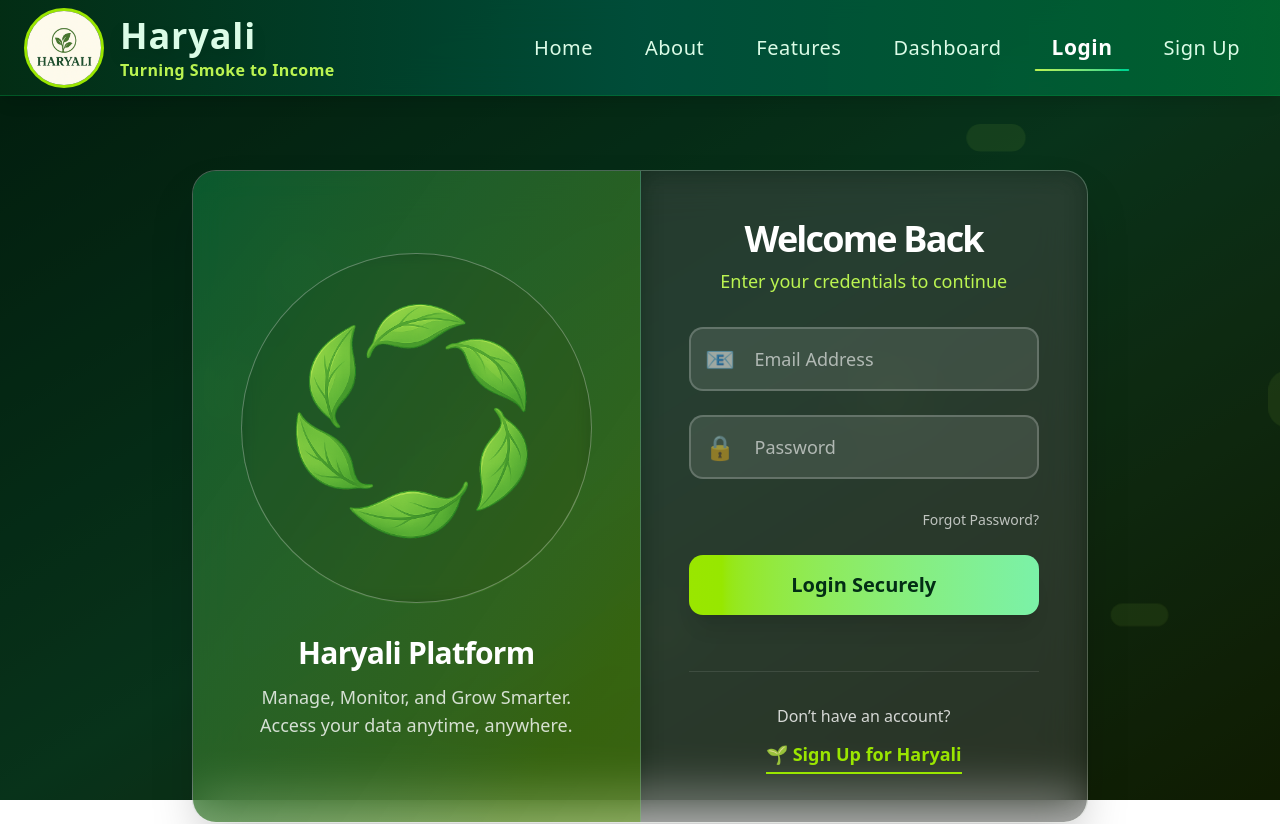
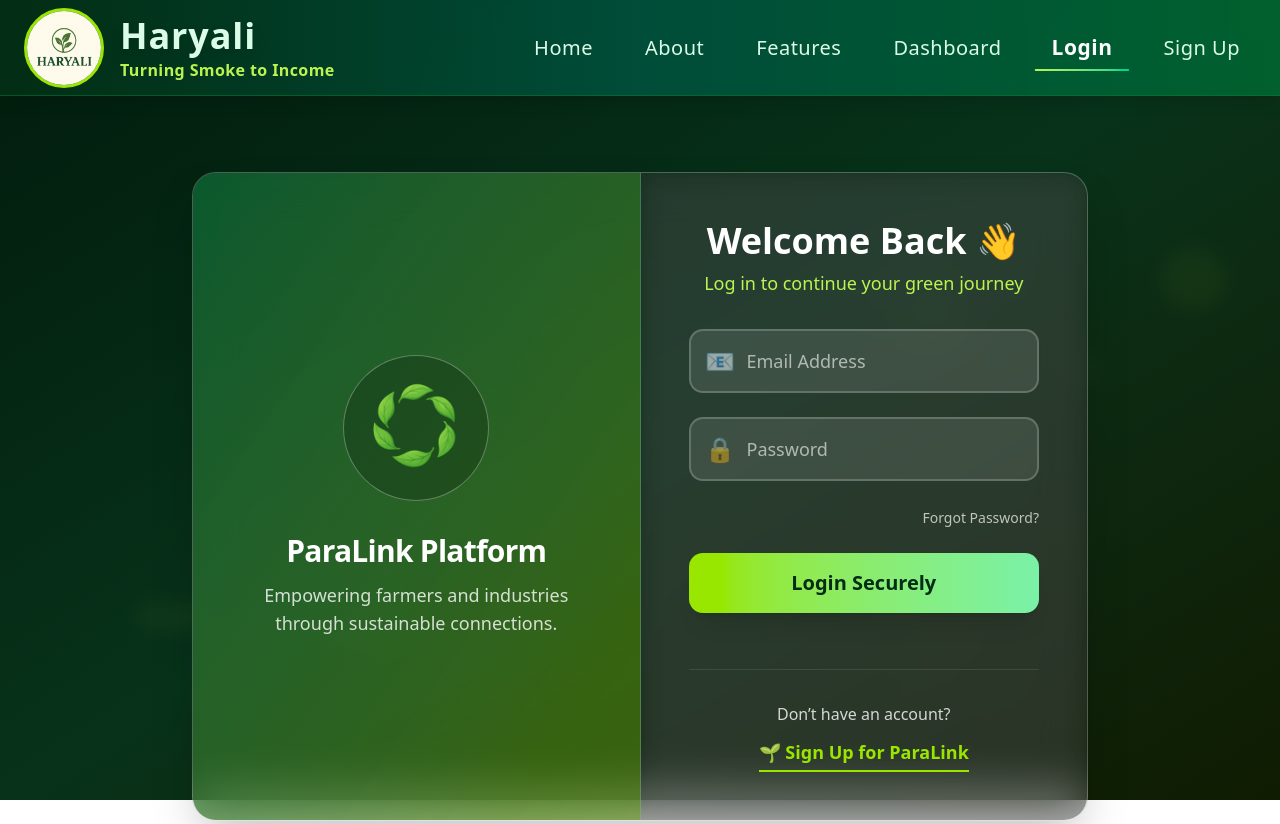
Before and after one commit to KaranGupta2005/Haryali, a React (Vite) app in the folder frontend/: page /login in a window 1280 px wide. Shown: the top 824 px of the page. Built offline with nearby package versions, Linux system fonts and the light colour scheme.

Commit message:
Dashboard added

```diff
--- a/frontend/src/components/Sidebar.jsx
+++ b/frontend/src/components/Sidebar.jsx
@@ -19,7 +19,7 @@
             }`
           }
         >
-          {link.icon && <span className="mr-1">{link.icon}</span>} {link.name}
+          <span className="mr-1">{link.icon}</span> {link.name}
         </NavLink>
       ))}
       <div className="pt-8 mt-auto text-xs text-green-500 opacity-60">
--- a/frontend/src/pages/Login.jsx
+++ b/frontend/src/pages/Login.jsx
@@ -1,5 +1,7 @@
+"use client";
 import { useState, useEffect } from "react";
 import { NavLink } from "react-router-dom";
+import { motion } from "framer-motion";
 
 export default function Login() {
   const [formData, setFormData] = useState({ email: "", password: "" });
@@ -23,11 +25,9 @@
     setError("");
     setLoading(true);
     try {
-
-      await new Promise((resolve) => setTimeout(resolve, 1500));
-
+      await new Promise((resolve) => setTimeout(resolve, 1200));
       console.log("Login data:", formData);
-    } catch (err) {
+    } catch {
       setError("Login failed. Please check your credentials.");
     } finally {
       setLoading(false);
@@ -35,101 +35,107 @@
   };
 
   return (
-    <div className="relative min-h-screen font-sans">
-      {/* Background: */}
-      <div className="fixed inset-0 bg-gradient-to-br from-green-950 via-green-900 to-lime-950">
-        <div className="absolute inset-0 bg-black/40"></div>
-        {Array.from({ length: 10 }, (_, i) => (
-          <div
+    <div className="relative min-h-screen font-sans overflow-hidden">
+      {/* Animated Gradient Background */}
+      <motion.div
+        initial={{ opacity: 0 }}
+        animate={{ opacity: 1 }}
+        className="fixed inset-0 bg-gradient-to-br from-green-950 via-green-900 to-lime-950"
+      >
+        {[...Array(12)].map((_, i) => (
+          <motion.div
             key={i}
-            className="absolute bg-lime-300/10 rounded-full animate-bubble"
+            className="absolute bg-lime-300/10 rounded-full blur-sm"
             style={{
-              width: `${Math.random() * 40 + 20}px`,
-              height: `${Math.random() * 40 + 20}px`,
+              width: `${Math.random() * 50 + 20}px`,
+              height: `${Math.random() * 50 + 20}px`,
               left: `${Math.random() * 100}%`,
               top: `${Math.random() * 100}%`,
-              animationDuration: `${Math.random() * 8 + 4}s`,
-              animationDelay: `${Math.random() * 3}s`,
+            }}
+            animate={{
+              y: [0, -20, 0],
+              opacity: [0.3, 0.8, 0.3],
+              scale: [1, 1.1, 1],
+            }}
+            transition={{
+              duration: Math.random() * 6 + 4,
+              repeat: Infinity,
+              ease: "easeInOut",
             }}
           />
         ))}
+        <div className="absolute inset-0 bg-black/40" />
+      </motion.div>
 
-        <style>
-            {`
-              @keyframes bubble {
-                  0%, 100% { transform: translateY(0) scale(1); opacity: 0.5; }
-                  50% { transform: translateY(-20px) scale(1.1); opacity: 0.8; }
-              }
-              .animate-bubble {
-                  animation: bubble infinite alternate ease-in-out;
-              }
-            `}
-        </style>
-      </div>
-
+      {/* Content */}
       <div className="relative z-10 min-h-screen flex items-center justify-center p-4">
-        <div
+        <motion.div
+          initial={{ opacity: 0, scale: 0.9, y: 20 }}
+          animate={{ opacity: 1, scale: 1, y: 0 }}
+          transition={{ duration: 0.8, ease: "easeOut" }}
           className={`flex ${isMobile ? "flex-col" : "flex-row"} w-full max-w-4xl rounded-3xl overflow-hidden shadow-2xl backdrop-blur-xl bg-white/10 border border-white/20`}
         >
-          {/* Left Image*/}
+          {/* Left Section */}
           {!isMobile && (
-            <div className="flex-1 flex flex-col items-center justify-center p-12 bg-gradient-to-br from-green-800/70 to-lime-700/60 border-r border-white/20 relative">
-              <div className="mb-8 p-4 rounded-full bg-black/20 backdrop-blur-sm border border-white/30">
-                <img src="/leaf.png" alt="Haryali Platform" className="w-full h-full rounded-[50%]" />
+            <motion.div
+              initial={{ x: -40, opacity: 0 }}
+              animate={{ x: 0, opacity: 1 }}
+              transition={{ duration: 0.8 }}
+              className="flex-1 flex flex-col items-center justify-center p-12 bg-gradient-to-br from-green-800/70 to-lime-700/60 border-r border-white/20"
+            >
+              <div className="mb-8 p-4 rounded-full bg-black/20 border border-white/30">
+                <img src="/leaf.png" alt="ParaLink" className="w-28 h-28 rounded-full" />
               </div>
               <h3 className="text-white text-3xl font-extrabold mb-3 tracking-tight">
-                Haryali Platform
+                ParaLink Platform
               </h3>
-              <p className="text-white/80 text-lg max-w-sm text-center font-light">
-                Manage, Monitor, and Grow Smarter. Access your data anytime, anywhere.
+              <p className="text-white/80 text-lg text-center max-w-sm font-light">
+                Empowering farmers and industries through sustainable connections.
               </p>
-            </div>
+            </motion.div>
           )}
 
-          {/* Right: Login Form */}
-          <div
-            className={`flex-1 flex flex-col justify-center ${isMobile ? "p-8" : "p-12"} bg-black/30 backdrop-blur-md relative`}
-          >
-            {/* Header */}
+          {/* Right Section */}
+          <div className={`flex-1 flex flex-col justify-center ${isMobile ? "p-8" : "p-12"} bg-black/30 backdrop-blur-md`}>
             <div className="text-center mb-8">
-              <h2 className="text-4xl font-extrabold text-white mb-2 tracking-tighter">
-                Welcome Back
-              </h2>
+              <motion.h2
+                initial={{ opacity: 0, y: 10 }}
+                animate={{ opacity: 1, y: 0 }}
+                transition={{ duration: 0.6 }}
+                className="text-4xl font-extrabold text-white mb-2"
+              >
+                Welcome Back 👋
+              </motion.h2>
               <p className="text-lime-300 text-lg">
-                Enter your credentials to continue
+                Log in to continue your green journey
               </p>
             </div>
 
-            {/* Form */}
             <form onSubmit={handleSubmit} className="space-y-6">
               {[
-                {
-                  field: "email",
-                  icon: "📧",
-                  placeholder: "Email Address",
-                  type: "email",
-                },
-                {
-                  field: "password",
-                  icon: "🔒",
-                  placeholder: "Password",
-                  type: "password",
-                },
-              ].map(({ field, icon, placeholder, type }) => (
-                <div key={field} className="relative group">
-                  <div className={`absolute left-4 top-1/2 transform -translate-y-1/2 text-2xl transition-colors duration-300 ${focusedField === field ? "text-lime-300" : "text-white/50"}`}>
+                { name: "email", type: "email", placeholder: "Email Address", icon: "📧" },
+                { name: "password", type: "password", placeholder: "Password", icon: "🔒" },
+              ].map(({ name, type, placeholder, icon }) => (
+                <div key={name} className="relative">
+                  <span
+                    className={`absolute left-4 top-1/2 -translate-y-1/2 text-2xl transition-colors ${
+                      focusedField === name ? "text-lime-300" : "text-white/50"
+                    }`}
+                  >
                     {icon}
-                  </div>
-                  <input
+                  </span>
+                  <motion.input
+                    whileFocus={{ scale: 1.02 }}
+                    transition={{ duration: 0.2 }}
                     type={type}
-                    name={field}
+                    name={name}
                     placeholder={placeholder}
-                    value={formData[field]}
+                    value={formData[name]}
                     onChange={handleChange}
-                    onFocus={() => setFocusedField(field)}
+                    onFocus={() => setFocusedField(name)}
                     onBlur={() => setFocusedField("")}
-                    className={`w-full pl-16 pr-6 py-4 bg-white/10 border-2 rounded-xl text-white placeholder-white/60 transition-all duration-300 focus:outline-none text-lg ${
-                      focusedField === field
+                    className={`w-full pl-14 pr-5 py-4 rounded-xl text-white bg-white/10 placeholder-white/60 border-2 text-lg transition-all duration-300 focus:outline-none ${
+                      focusedField === name
                         ? "border-lime-400 bg-white/15 shadow-xl shadow-lime-400/20"
                         : "border-white/20 hover:border-lime-400/50"
                     }`}
@@ -138,59 +144,56 @@
                 </div>
               ))}
 
-              {/* Forgot Password Link */}
-              <div className="text-right pt-1">
-                 <a href="/forgot-password" className="text-sm text-white/70 hover:text-lime-400 transition-colors duration-300">
-                    Forgot Password?
-                 </a>
+              <div className="text-right">
+                <a href="/forgot-password" className="text-sm text-white/70 hover:text-lime-400 transition">
+                  Forgot Password?
+                </a>
               </div>
 
-              {/* Submit button */}
-              <button
+              <motion.button
+                whileTap={{ scale: 0.97 }}
                 type="submit"
                 disabled={loading}
-                className={`w-full py-4 rounded-xl font-bold text-xl text-green-950 shadow-xl transition-all duration-300 relative group ${
+                className={`w-full py-4 rounded-xl font-bold text-xl text-green-950 shadow-xl transition-all duration-300 ${
                   loading
                     ? "opacity-70 cursor-not-allowed bg-green-500"
-                    : "bg-gradient-to-r from-lime-400 to-green-300 hover:from-lime-300 hover:to-green-200 hover:scale-[1.01] hover:shadow-2xl hover:shadow-lime-300/40 active:scale-[0.99]"
+                    : "bg-gradient-to-r from-lime-400 to-green-300 hover:from-lime-300 hover:to-green-200 hover:scale-[1.01] hover:shadow-2xl hover:shadow-lime-300/40"
                 }`}
               >
-                <span className="relative z-10 flex items-center justify-center gap-3">
+                <span className="flex items-center justify-center gap-3">
                   {loading ? (
                     <>
-                      <div className="w-5 h-5 border-2 border-green-950 border-t-transparent rounded-full animate-spin"></div>
+                      <div className="w-5 h-5 border-2 border-green-950 border-t-transparent rounded-full animate-spin" />
                       Authenticating...
                     </>
                   ) : (
                     "Login Securely"
                   )}
                 </span>
-              </button>
+              </motion.button>
 
               {error && (
-                <div className="text-red-300 text-center bg-red-900/40 p-4 rounded-xl border border-red-500/50 backdrop-blur-md">
-                  <div className="flex items-center justify-center gap-2">
-                    <span className="text-2xl">🚨</span>
-                    <p className="font-medium">{error}</p>
-                  </div>
-                </div>
+                <motion.div
+                  initial={{ opacity: 0, y: 10 }}
+                  animate={{ opacity: 1, y: 0 }}
+                  className="text-red-300 text-center bg-red-900/40 p-4 rounded-xl border border-red-500/50 backdrop-blur-md"
+                >
+                  {error}
+                </motion.div>
               )}
 
-              {/* Bottom link */}
               <div className="text-center pt-8 border-t border-white/10 mt-8">
-                <p className="text-white/80 text-md mb-3">
-                  Don’t have an account?
-                </p>
+                <p className="text-white/80 text-md mb-3">Don’t have an account?</p>
                 <NavLink
                   to="/signup"
                   className="text-lime-400 font-bold text-lg hover:text-green-300 transition-all duration-300 hover:scale-105 inline-block border-b-2 border-lime-400 hover:border-green-300 pb-1"
                 >
-                  🌱 Sign Up for Haryali
+                  🌱 Sign Up for ParaLink
                 </NavLink>
               </div>
             </form>
           </div>
-        </div>
+        </motion.div>
       </div>
     </div>
   );
```
Also changed, not shown: frontend/src/components/DashBoard.jsx (+11 -14 lines), frontend/src/pages/Signup.jsx (+57 -26 lines).
